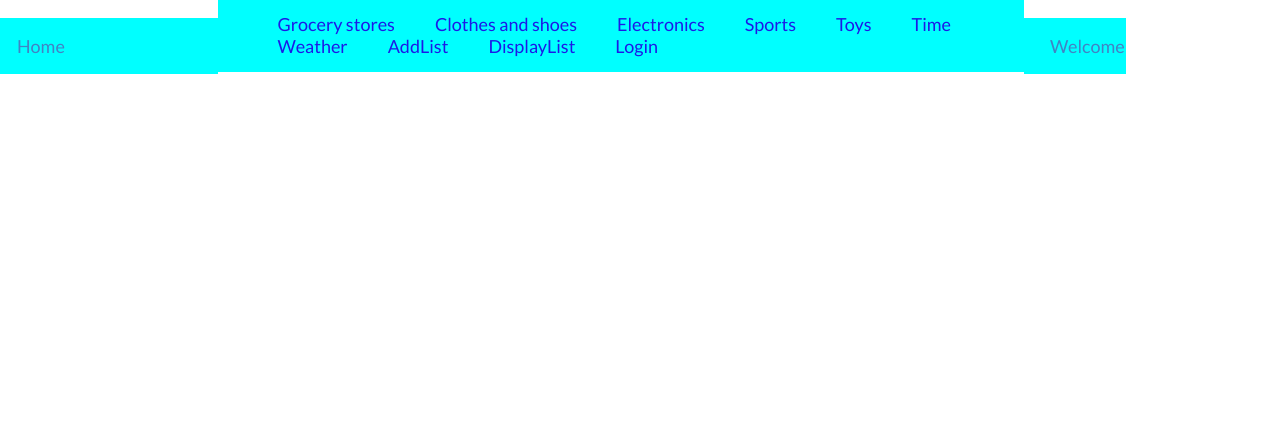
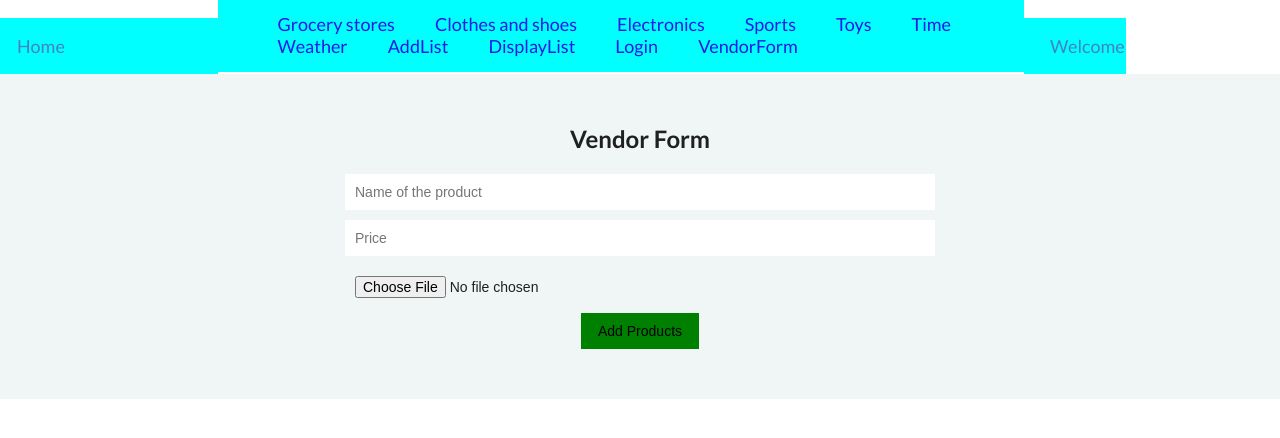
Before and after one commit to goldenvis/MiniMart, a React (Create React App) app in the folder frontend/: page /vendorform in a window 1280 px wide. Shown: the top 438 px of the page. Built offline with nearby package versions, Linux system fonts and the light colour scheme.

Commit message:
Added Vendor Form
Added a vendor form

```diff
--- a/frontend/src/components/App.css
+++ b/frontend/src/components/App.css
@@ -36,3 +36,38 @@
     transform: rotate(360deg);
   }
 }
+
+
+.formDiv {
+  background-color: #f0f5f5;
+  padding: 50px;
+  text-align: center;
+}
+
+input {
+  width: 50%;
+  padding: 10px;
+  margin-top: 5px;
+  margin-bottom: 5px;
+  border: none;
+}
+
+.submitBtn {
+  width: 10%;
+  border: none;
+  padding: 10px;
+  color: #000000;
+  background-color: green;
+
+}
+
+.productCard {
+  background-color: #f0f5f5;
+  padding: 10px;
+  margin-bottom: 15px;
+  height: 100px;
+}
+
+.cardArea {
+  padding: 50px;
+}
--- a/frontend/src/components/App.js
+++ b/frontend/src/components/App.js
@@ -13,6 +13,7 @@ import Time from "./time";
 import AddList from "./AddList";
 import DisplayList from "./DisplayList";
 import Login from "./Login";
+import VendorForm from "./vendorform";
 
 //import UserDashBoard from "./UserDashBoard";
 
@@ -62,6 +63,8 @@ function App() {
         <Route path='/addlist' component={AddList} />
         <Route path='/displaylist' component={DisplayList} />
         <Route path='/login' component={Login} />
+        <Route path='/vendorform' component={VendorForm} />
+
 
       </Switch>
     </Router>
--- a/frontend/src/components/Navbar.js
+++ b/frontend/src/components/Navbar.js
@@ -40,6 +40,9 @@ const Navbar= () =>{
       <Link to="/login">Login</Link>
     </li>
 
+    <li>
+      <Link to="/vendorform">VendorForm</Link>
+    </li>
 		</ul>
 
   </div>
--- /dev/null
+++ b/frontend/src/components/vendorform.js
@@ -0,0 +1,88 @@
+import React, { Component } from "react";
+import axios from 'axios';
+import "./App.css";
+
+class VendorForm extends Component {
+
+    state = {
+        name: '',
+        price: '',
+        selectedFile: null,
+        filename: ''
+    }
+
+    handleChange = (event) => {
+        this.setState({
+            name: document.getElementById('name').value,
+            price: document.getElementById('price').value
+        })
+    }
+
+    fileSelectedHandler = (event) => {
+        let file = event.target.files[0].name;
+        this.setState({
+            selectedFile: event.target.files[0],
+            filename: document.getElementById('file').value
+        })
+        console.log(file);
+    }
+
+    fileUploadHandler = (event) => {
+
+        event.preventDefault();
+
+        let formData = new FormData();
+
+        formData.append('name', this.state.name);
+        formData.append('price', this.state.price);
+        formData.append('filename', this.state.filename);
+        formData.append('file', this.state.selectedFile);
+
+        const config = {
+            headers: { 'content-type': 'multipart/form-data' }
+        }
+
+        axios.post("http://localhost:5000", formData, config)
+        .then (res => {
+            console.log(res.data);
+            console.log(this.state.filename);
+            console.log(formData);
+        })
+    }
+
+    render () {
+        return (
+            <div className="formDiv">
+                <h2>Vendor Form</h2>
+                <form encType="multipart/form">
+                    <input
+                        type="text"
+                        name="name"
+                        id="name"
+                        placeholder="Name of the product"
+                        onChange={this.handleChange}
+                    />
+                    <br/>
+                    <input
+                        type="number"
+                        name="price"
+                        id="price"
+                        placeholder="Price"
+                        onChange={this.handleChange}
+                    />
+                    <br/>
+                    <input
+                        type="file"
+                        name="file"
+                        id="file"
+                        placeholder="Upload your file"
+                        onChange={this.fileSelectedHandler}
+                    />
+                    <br/>
+                    <button className="submitBtn" type="submit" onClick={this.fileUploadHandler}>Add Products</button>
+                </form>
+            </div>
+        )
+    }
+}
+export default VendorForm;
```
Also changed, not shown: frontend/src/http-common.js (added, +8 -0 lines), frontend/src/services/upload-files.service.js (added, +22 -0 lines), 1 other file (tests, documents, lock files or other folders).
